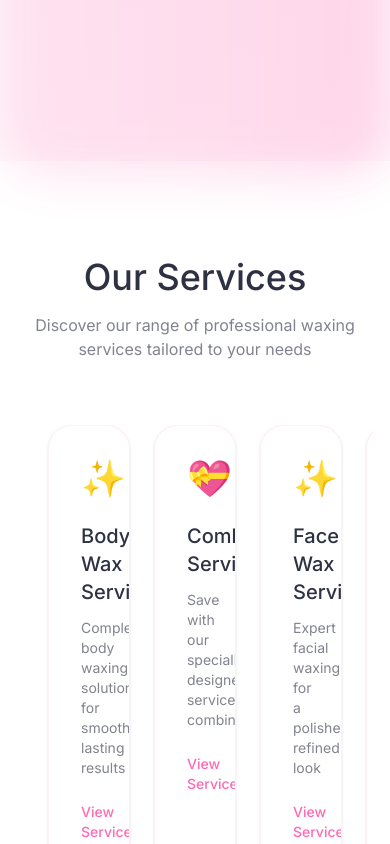
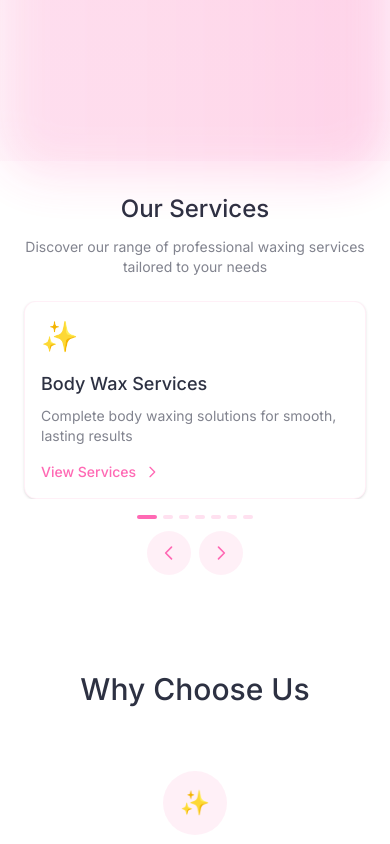
Before and after one commit to slimmsyd/Skin_Site, a Next.js app in the folder my-app/: page / in a window 390 px wide. Shown: the part 1156-2000 px from the top of the page. Built offline with nearby package versions, Linux system fonts and the light colour scheme.

Commit message:
update her site

```diff
--- a/my-app/src/components/ServiceCategories.tsx
+++ b/my-app/src/components/ServiceCategories.tsx
@@ -1,6 +1,6 @@
 'use client';
 
-import { useState } from 'react';
+import { useState, useEffect } from 'react';
 import Link from 'next/link';
 import { motion } from 'framer-motion';
 
@@ -374,18 +374,43 @@ const serviceCategories: ServiceCategory[] = [
   // Add other categories...
 ];
 
+function useWindowSize() {
+  const [windowSize, setWindowSize] = useState({
+    width: typeof window !== 'undefined' ? window.innerWidth : 1024,
+    isMobile: false,
+  });
+
+  useEffect(() => {
+    function handleResize() {
+      setWindowSize({
+        width: window.innerWidth,
+        isMobile: window.innerWidth < 768,
+      });
+    }
+
+    if (typeof window !== 'undefined') {
+      handleResize(); // Initial check
+      window.addEventListener('resize', handleResize);
+      return () => window.removeEventListener('resize', handleResize);
+    }
+  }, []);
+
+  return windowSize;
+}
+
 export default function ServiceCategories() {
+  const { isMobile } = useWindowSize();
   const [selectedCategory, setSelectedCategory] = useState<number | null>(null);
   const [isModalOpen, setIsModalOpen] = useState(false);
   const [currentPage, setCurrentPage] = useState(0);
   const [modalPage, setModalPage] = useState(0);
+  const [touchStart, setTouchStart] = useState(0);
+  const [touchEnd, setTouchEnd] = useState(0);
 
-  // Calculate how many categories to show at once (3)
-  const categoriesPerPage = 3;
+  // Adjust based on screen size
+  const categoriesPerPage = isMobile ? 1 : 3;
   const totalPages = Math.ceil(serviceCategories.length / categoriesPerPage);
-
-  // For modal carousel
-  const itemsPerPage = 3;
+  const itemsPerPage = isMobile ? 1 : 3;
   const getPageCount = (serviceCount: number) => Math.ceil(serviceCount / itemsPerPage);
 
   const handleNextCategory = () => {
@@ -410,27 +435,59 @@ export default function ServiceCategories() {
     }
   };
 
+  // Add touch handlers
+  const handleTouchStart = (e: React.TouchEvent) => {
+    setTouchStart(e.targetTouches[0].clientX);
+  };
+
+  const handleTouchMove = (e: React.TouchEvent) => {
+    setTouchEnd(e.targetTouches[0].clientX);
+  };
+
+  const handleTouchEnd = () => {
+    if (!touchStart || !touchEnd) return;
+
+    const distance = touchStart - touchEnd;
+    const isLeftSwipe = distance > 50;
+    const isRightSwipe = distance < -50;
+
+    if (isLeftSwipe) {
+      handleNextCategory();
+    }
+    if (isRightSwipe) {
+      handlePrevCategory();
+    }
+
+    setTouchStart(0);
+    setTouchEnd(0);
+  };
+
   return (
-    <section className="py-24 px-4 bg-white">
+    <section className="py-8 md:py-24 px-4 bg-white">
       <div className="max-w-7xl mx-auto">
-        <h2 className="text-4xl font-medium text-center mb-4">Our Services</h2>
-        <p className="text-center text-[#2D3142]/60 mb-16 max-w-xl mx-auto">
+        <h2 className="text-2xl md:text-4xl font-medium text-center mb-3 md:mb-4">Our Services</h2>
+        <p className="text-center text-[#2D3142]/60 mb-6 md:mb-16 max-w-xl mx-auto text-sm md:text-base px-2 md:px-4">
           Discover our range of professional waxing services tailored to your needs
         </p>
 
         {/* Service Categories Carousel */}
         <div className="relative">
           {/* Categories Container */}
-          <div className="overflow-hidden px-8">
+          <div
+            className="overflow-hidden px-2 md:px-8"
+            onTouchStart={handleTouchStart}
+            onTouchMove={handleTouchMove}
+            onTouchEnd={handleTouchEnd}
+          >
             <motion.div
               animate={{ x: `-${currentPage * 100}%` }}
               transition={{ type: "spring", stiffness: 300, damping: 30 }}
-              className="flex gap-6"
+              className="flex gap-3 md:gap-6"
             >
               {serviceCategories.map((category, index) => (
                 <motion.div
                   key={index}
-                  className="flex-none w-[calc(33.333%-1rem)]"
+                  className="flex-none w-full md:w-[calc(33.333%-1rem)]"
                   initial={{ opacity: 0, y: 20 }}
                   animate={{ opacity: 1, y: 0 }}
                   transition={{ delay: index * 0.1 }}
@@ -439,8 +496,9 @@ export default function ServiceCategories() {
                     onClick={() => {
                       setSelectedCategory(index);
                       setIsModalOpen(true);
+                      setModalPage(0); // Reset modal page when opening
                     }}
-                    className="group relative bg-white rounded-3xl p-8 shadow-sm border border-[#FF69B4]/10
+                    className="group relative bg-white rounded-xl md:rounded-3xl p-4 md:p-8 shadow-sm border border-[#FF69B4]/10
                              hover:shadow-lg transition-all duration-300 cursor-pointer overflow-hidden h-full"
                   >
                     {/* Hover Effect Background */}
@@ -449,11 +507,11 @@ export default function ServiceCategories() {
 
                     {/* Content */}
                     <div className="relative z-10">
-                      <span className="text-4xl mb-6 block">{category.icon}</span>
-                      <h3 className="text-xl font-medium mb-3 text-[#2D3142]">
+                      <span className="text-3xl md:text-4xl mb-4 md:mb-6 block">{category.icon}</span>
+                      <h3 className="text-lg md:text-xl font-medium mb-2 md:mb-3 text-[#2D3142]">
                         {category.title}
                       </h3>
-                      <p className="text-[#2D3142]/60 text-sm mb-6">
+                      <p className="text-[#2D3142]/60 text-sm mb-4 md:mb-6">
                         {category.description}
                       </p>
                       <span className="text-[#FF69B4] text-sm font-medium flex items-center gap-2">
@@ -471,22 +529,22 @@ export default function ServiceCategories() {
           </div>
 
           {/* Navigation and Progress Bar Container */}
-          <div className="mt-8 flex justify-between items-center px-8">
+          <div className="mt-4 md:mt-8 flex flex-col-reverse md:flex-row justify-between items-center px-2 md:px-8 gap-3">
             {/* Progress Bar */}
-            <div className="flex items-center gap-2">
+            <div className="flex items-center gap-1.5 md:gap-2 order-2 md:order-1">
               {Array.from({ length: totalPages }).map((_, i) => (
                 <button
                   key={i}
                   onClick={() => setCurrentPage(i)}
                   className={`h-1 rounded-full transition-all duration-300 ${
-                    i === currentPage ? 'w-8 bg-[#FF69B4]' : 'w-4 bg-[#FF69B4]/20'
+                    i === currentPage ? 'w-5 md:w-8 bg-[#FF69B4]' : 'w-2.5 md:w-4 bg-[#FF69B4]/20'
                   }`}
                 />
               ))}
             </div>
 
             {/* Navigation Buttons */}
-            <div className="flex items-center gap-2">
+            <div className="flex items-center gap-2 order-1 md:order-2">
               <button
                 onClick={handlePrevCategory}
                 className="bg-[#FF69B4]/10 hover:bg-[#FF69B4]/20 rounded-full p-3 backdrop-blur-sm transition-all"
@@ -510,82 +568,65 @@ export default function ServiceCategories() {
 
         {/* Modal */}
         {isModalOpen && selectedCategory !== null && (
-          <div className="fixed inset-0 bg-black/50 flex items-center justify-center z-50 px-4">
+          <div
+            className="fixed inset-0 bg-black/50 flex items-end md:items-center justify-center z-50 px-0 md:px-4"
+            onTouchStart={handleTouchStart}
+            onTouchMove={handleTouchMove}
+            onTouchEnd={handleTouchEnd}
+          >
             <motion.div
-              initial={{ opacity: 0, scale: 0.95 }}
-              animate={{ opacity: 1, scale: 1 }}
-              exit={{ opacity: 0, scale: 0.95 }}
-              className="bg-white rounded-3xl p-8 max-w-4xl w-full max-h-[80vh] overflow-hidden"
+              initial={{ opacity: 0, y: 100 }}
+              animate={{ opacity: 1, y: 0 }}
+              exit={{ opacity: 0, y: 100 }}
+              className="bg-white rounded-t-[2rem] md:rounded-3xl p-5 md:p-8 w-full md:max-w-4xl md:w-full max-h-[85vh] md:max-h-[90vh] overflow-auto"
             >
               {/* Header */}
-              <div className="flex justify-between items-start mb-6">
+              <div className="flex justify-between items-start mb-4 md:mb-6 sticky top-0 bg-white pt-2 pb-3 border-b border-[#FF69B4]/10">
                 <div>
-                  <h3 className="text-2xl font-medium mb-2">
+                  <h3 className="text-lg md:text-2xl font-medium mb-1 md:mb-2">
                     {serviceCategories[selectedCategory].title}
                   </h3>
-                  <p className="text-[#2D3142]/60">
+                  <p className="text-[#2D3142]/60 text-xs md:text-sm">
                     {serviceCategories[selectedCategory].description}
                   </p>
                 </div>
                 <button
                   onClick={() => setIsModalOpen(false)}
-                  className="text-[#2D3142]/60 hover:text-[#FF69B4] transition-colors"
+                  className="text-[#2D3142]/60 hover:text-[#FF69B4] transition-colors p-2 -mr-2"
                 >
-                  <svg className="w-6 h-6" fill="none" viewBox="0 0 24 24" stroke="currentColor">
+                  <svg className="w-5 h-5 md:w-6 md:h-6" fill="none" viewBox="0 0 24 24" stroke="currentColor">
                     <path strokeLinecap="round" strokeLinejoin="round" strokeWidth={2} d="M6 18L18 6M6 6l12 12" />
                   </svg>
                 </button>
               </div>
 
-              {/* Services Carousel */}
-              <div className="relative">
-                {/* Navigation Buttons */}
-                <button
-                  onClick={handlePrev}
-                  className="absolute left-0 top-1/2 -translate-y-1/2 -translate-x-4 z-10 bg-[#FF69B4]/10 hover:bg-[#FF69B4]/20 rounded-full p-3 backdrop-blur-sm transition-all"
-                >
-                  <svg className="w-6 h-6 text-[#FF69B4]" fill="none" viewBox="0 0 24 24" stroke="currentColor">
-                    <path strokeLinecap="round" strokeLinejoin="round" strokeWidth={2} d="M15 19l-7-7 7-7" />
-                  </svg>
-                </button>
-
-                <button
-                  onClick={handleNext}
-                  className="absolute right-0 top-1/2 -translate-y-1/2 translate-x-4 z-10 bg-[#FF69B4]/10 hover:bg-[#FF69B4]/20 rounded-full p-3 backdrop-blur-sm transition-all"
-                >
-                  <svg className="w-6 h-6 text-[#FF69B4]" fill="none" viewBox="0 0 24 24" stroke="currentColor">
-                    <path strokeLinecap="round" strokeLinejoin="round" strokeWidth={2} d="M9 5l7 7-7 7" />
-                  </svg>
-                </button>
-
-                {/* Services List */}
-                <motion.div
-                  className="overflow-hidden px-8"
-                >
+              {/* Services List */}
+              <div className="relative px-0 md:px-2">
+                <motion.div className="overflow-hidden">
                   <motion.div
                     animate={{ x: `-${modalPage * 100}%` }}
                     transition={{ type: "spring", stiffness: 300, damping: 30 }}
-                    className="flex gap-4"
+                    className="flex gap-3 md:gap-4"
                   >
                     {serviceCategories[selectedCategory].services.map((service, index) => (
                       <motion.div
                         key={index}
-                        className="flex-none w-[calc(33.333%-1rem)] bg-white rounded-xl p-6 border border-[#FF69B4]/10 hover:border-[#FF69B4]/30 transition-all duration-300"
+                        className="flex-none w-full md:w-[calc(33.333%-1rem)] bg-white rounded-xl p-5 md:p-6 border border-[#FF69B4]/10 hover:border-[#FF69B4]/30 transition-all duration-300"
                         initial={{ opacity: 0, y: 20 }}
                         animate={{ opacity: 1, y: 0 }}
                         transition={{ delay: index * 0.1 }}
                       >
                         <div className="flex flex-col h-full">
                           <div className="mb-3">
-                            <h4 className="font-medium text-lg mb-1">{service.name}</h4>
+                            <h4 className="font-medium text-base md:text-lg mb-1">{service.name}</h4>
                             <div className="flex justify-between items-center">
-                              <p className="text-sm text-[#2D3142]/60">{service.duration}</p>
-                              <p className="font-medium text-[#FF69B4] text-lg">{service.price}</p>
+                              <p className="text-xs md:text-sm text-[#2D3142]/60">{service.duration}</p>
+                              <p className="font-medium text-[#FF69B4] text-base md:text-lg">{service.price}</p>
                             </div>
                           </div>
 
                           {service.description && (
-                            <p className="text-sm text-[#2D3142]/70 mt-2 mb-4 border-t border-[#FF69B4]/10 pt-3 flex-grow">
+                            <p className="text-xs md:text-sm text-[#2D3142]/70 mt-2 mb-4 border-t border-[#FF69B4]/10 pt-3 flex-grow">
                               {service.description}
                             </p>
                           )}
@@ -593,9 +634,7 @@ export default function ServiceCategories() {
                           <div className="mt-auto">
                             <Link
                               href={`/book?service=${encodeURIComponent(service.name)}`}
-                              className={`block w-full text-center text-sm text-white bg-[#FF69B4] py-2 rounded-full hover:bg-[#FF1493] transition-colors ${
-                                selectedCategory === serviceCategories.length - 1 ? 'bg-[#FF69B4]/90' : ''
-                              }`}
+                              className="block w-full text-center text-sm text-white bg-[#FF69B4] py-2.5 rounded-full hover:bg-[#FF1493] transition-colors active:scale-95 transform"
                             >
                               {selectedCategory === serviceCategories.length - 1 ? 'Add to Cart' : 'Book Now'}
                             </Link>
@@ -607,13 +646,13 @@ export default function ServiceCategories() {
                 </motion.div>
 
                 {/* Progress Bar */}
-                <div className="mt-8 flex justify-center items-center gap-2">
+                <div className="mt-4 md:mt-8 flex justify-center items-center gap-1.5 md:gap-2 pb-safe">
                   {Array.from({ length: getPageCount(serviceCategories[selectedCategory].services.length) }).map((_, i) => (
                     <button
                       key={i}
                       onClick={() => setModalPage(i)}
                       className={`h-1 rounded-full transition-all duration-300 ${
-                        i === modalPage ? 'w-8 bg-[#FF69B4]' : 'w-4 bg-[#FF69B4]/20'
+                        i === modalPage ? 'w-5 md:w-8 bg-[#FF69B4]' : 'w-2.5 md:w-4 bg-[#FF69B4]/20'
                       }`}
                     />
                   ))}
```
